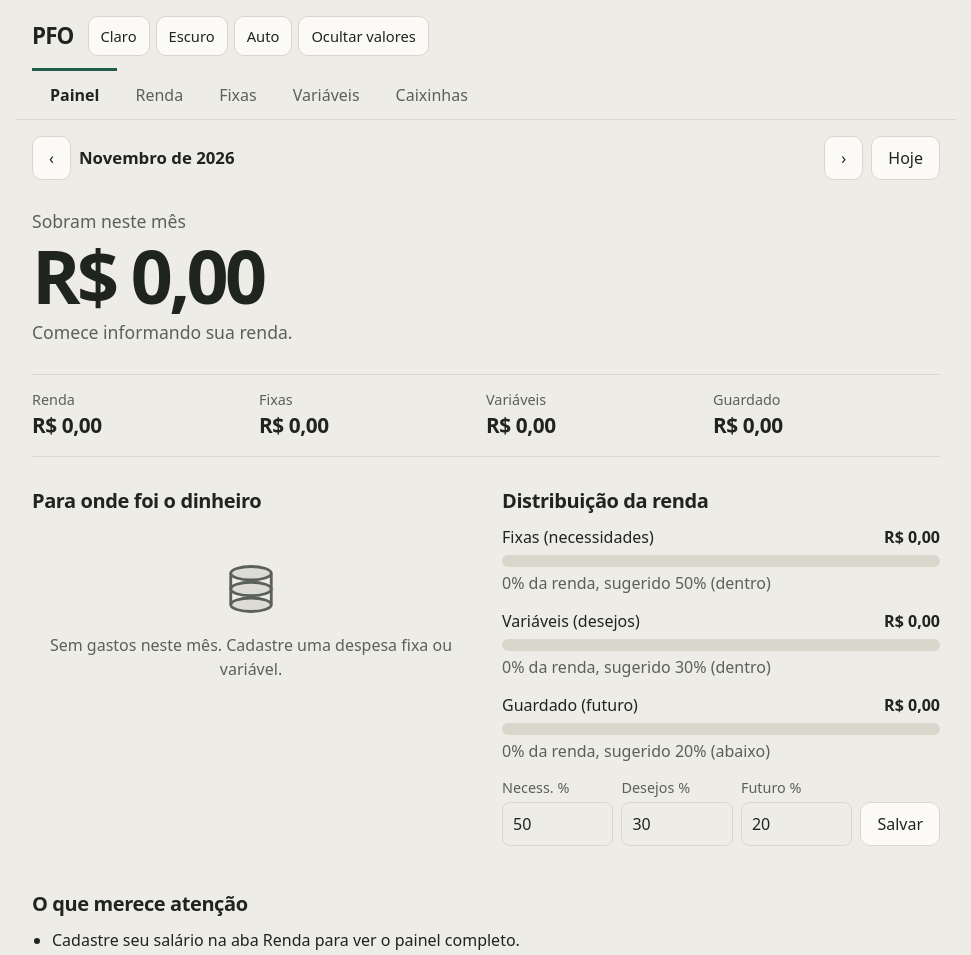
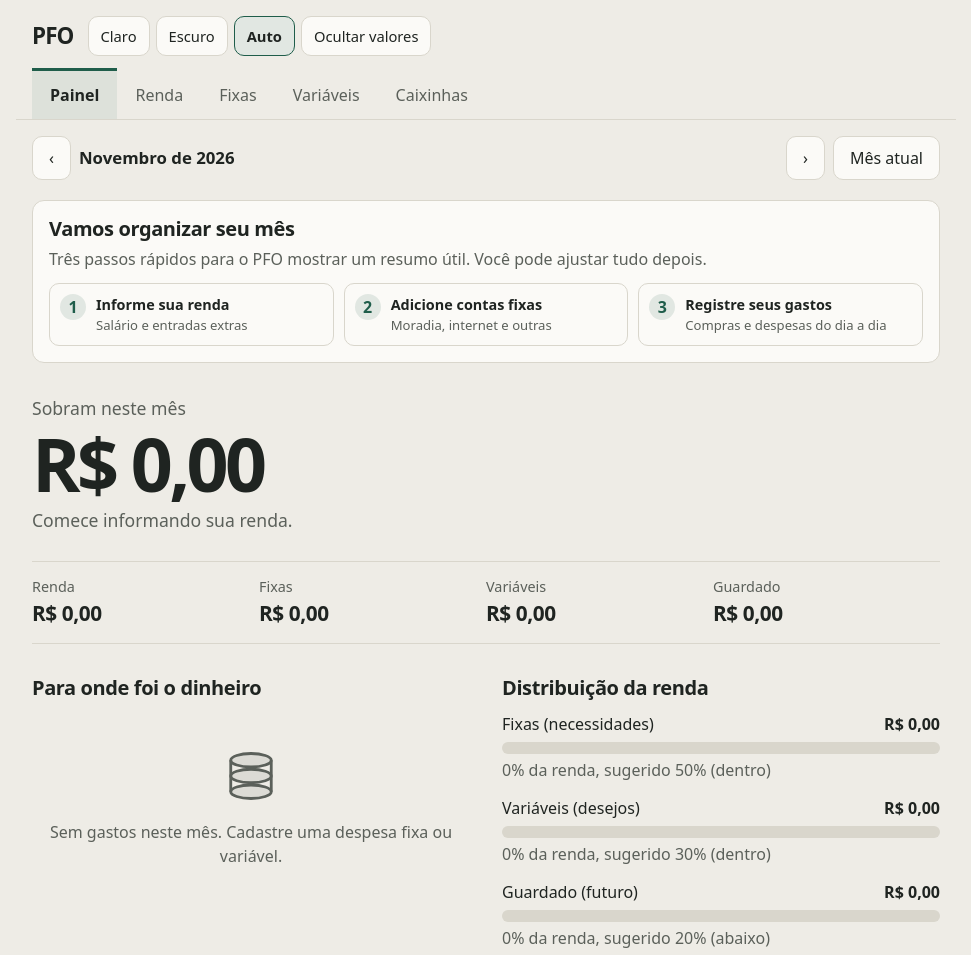
Before and after one commit to realdevboy/PFO, a plain HTML site: page index.html in a window 1280 px wide. Shown: the top 955 px of the page, without its empty margins (154-1125 px from the left). Drawn offline with Linux system fonts and the light colour scheme.

Commit message:
Melhora onboarding e usabilidade do PFO

```diff
--- a/index.html
+++ b/index.html
@@ -3,6 +3,7 @@
 <head>
 <meta charset="utf-8">
 <meta name="viewport" content="width=device-width, initial-scale=1, viewport-fit=cover">
+<meta name="theme-color" content="#eeece6">
 <title>PFO — organização financeira</title>
 <style>
 :root{color-scheme:light dark;--bg:#eeece6;--sf:#fbfaf7;--ink:#1f2421;--mut:#5b605a;--ln:#d9d6cc;--ac:#1f5d4a;--on:#fff;--ok:#1f6b4f;--warn:#965a0a;--bad:#a63a2b;--r:12px}
@@ -25,13 +26,17 @@ body.private .n,body.private .big,body.private .stats strong,body.private .goal
 .calc-result{display:grid;grid-template-columns:repeat(auto-fit,minmax(150px,1fr));gap:12px;margin-top:10px}.calc-result div{padding:12px;border:1px solid var(--ln);border-radius:8px}.calc-result span{display:block;color:var(--mut);font-size:.88rem}.calc-result strong{font-variant-numeric:tabular-nums}
 nav{position:fixed;left:0;right:0;bottom:0;display:flex;background:var(--sf);border-top:1px solid var(--ln);padding-bottom:env(safe-area-inset-bottom);z-index:5}
 nav a{flex:1;text-align:center;padding:14px 2px;min-height:48px;color:var(--mut);text-decoration:none;font-size:.88rem;border-top:3px solid transparent}
-nav a[aria-current=page]{color:var(--ink);font-weight:600;border-top-color:var(--ac)}
+nav a[aria-current=page]{color:var(--ink);font-weight:600;border-top-color:var(--ac);background:color-mix(in srgb,var(--ac) 8%,transparent)}
 @media(min-width:760px){nav{position:static;max-width:940px;margin:8px auto 0;border:0;border-bottom:1px solid var(--ln);background:none;padding:0 16px}nav a{flex:none;padding:12px 18px;font-size:1rem}body{padding-bottom:24px}}
-@media(max-width:520px){header .w{align-items:flex-start;flex-direction:column;gap:8px}.brandset{align-items:flex-start;flex-direction:column;gap:8px}.toptools .btn{padding:0 8px}}
+@media(max-width:520px){header .w{align-items:flex-start;flex-direction:column;gap:8px}.brandset{align-items:flex-start;flex-direction:column;gap:8px}.toptools .btn{padding:0 8px}.startsteps{grid-template-columns:1fr}}
 main{padding-top:16px;padding-bottom:16px}
 .mbar{display:flex;align-items:center;gap:8px;margin-bottom:20px}.mbar strong{flex:1;font-size:1.05rem}
-.btn{font:inherit;min-height:44px;padding:0 16px;border-radius:10px;border:1px solid var(--ln);background:var(--sf);color:var(--ink);cursor:pointer;transition:transform .1s}
+.btn{font:inherit;min-height:44px;padding:0 16px;border-radius:10px;border:1px solid var(--ln);background:var(--sf);color:var(--ink);cursor:pointer;touch-action:manipulation;transition:transform .1s,border-color .15s,background-color .15s}
+.btn:hover{border-color:var(--ac)}
 .btn:active{transform:scale(.97)}.btn.pri{background:var(--ac);color:var(--on);border-color:var(--ac);font-weight:600}.btn.sm{min-height:40px;padding:0 12px;font-size:.92rem}.btn.dan{color:var(--bad)}
+.toptools button[aria-pressed=true]{border-color:var(--ac);background:color-mix(in srgb,var(--ac) 12%,var(--sf));color:var(--ink);font-weight:600}
+.start{padding:16px;margin:0 0 24px;background:var(--sf);border:1px solid var(--ln);border-radius:var(--r)}.start h2{margin-bottom:6px}.start p{color:var(--mut)}.startsteps{display:grid;grid-template-columns:repeat(3,1fr);gap:10px;margin-top:12px}.startstep{display:flex;gap:10px;align-items:flex-start;padding:10px;border:1px solid var(--ln);border-radius:10px;color:var(--ink);text-decoration:none}.startstep:hover{border-color:var(--ac)}.startstep b{display:grid;place-items:center;flex:none;width:26px;height:26px;border-radius:50%;background:color-mix(in srgb,var(--ac) 12%,var(--sf));color:var(--ac)}.startstep span{font-size:.9rem}.startstep small{display:block;color:var(--mut);font-size:.82rem}
+.recurrence-fields[hidden]{display:none}
 .hero{padding:8px 0 28px}.hero p{font-size:1.1rem;color:var(--mut)}
 .big{font-size:clamp(2.6rem,11vw,4.6rem);font-weight:600;letter-spacing:-.05em;line-height:1.02;font-variant-numeric:tabular-nums;margin:4px 0 6px}
 .big.neg{color:var(--bad)}
@@ -70,7 +75,7 @@ footer{border-top:1px solid var(--ln);padding:20px 0 8px;font-size:.9rem;color:v
 </head>
 <body>
 <a class="skip" href="#main">Pular para o conteúdo</a>
-<header><div class="w"><div class="brandset"><span class="brand">PFO</span><div class="toptools" role="group" aria-label="Tema e privacidade"><button class="btn sm" type="button" data-theme-choice="light" aria-label="Ativar tema claro">Claro</button><button class="btn sm" type="button" data-theme-choice="dark" aria-label="Ativar tema escuro">Escuro</button><button class="btn sm" type="button" data-theme-choice="auto" aria-label="Usar tema do dispositivo">Auto</button><button class="btn sm" type="button" id="privacy-toggle" aria-pressed="false">Ocultar valores</button></div></div><span class="mut" id="warn" role="status"></span></div></header>
+<header><div class="w"><div class="brandset"><h1 class="brand" translate="no">PFO</h1><div class="toptools" role="group" aria-label="Tema e privacidade"><button class="btn sm" type="button" data-theme-choice="light" aria-label="Ativar tema claro">Claro</button><button class="btn sm" type="button" data-theme-choice="dark" aria-label="Ativar tema escuro">Escuro</button><button class="btn sm" type="button" data-theme-choice="auto" aria-label="Usar tema do dispositivo">Auto</button><button class="btn sm" type="button" id="privacy-toggle" aria-pressed="false">Ocultar valores</button></div></div><span class="mut" id="warn" role="status"></span></div></header>
 <nav aria-label="Seções"><a href="#painel">Painel</a><a href="#renda">Renda</a><a href="#fixas">Fixas</a><a href="#variaveis">Variáveis</a><a href="#caixinhas">Caixinhas</a></nav>
 <div class="w"><main id="main" tabindex="-1"></main>
 <footer>
@@ -124,10 +129,10 @@ const money=(n,l,v)=>fld(n,l,v===undefined?"":val(v),'inputmode="decimal" autoco
 const acts=(k,id)=>`<button class="btn sm" data-act="edit" data-k="${k}" data-id="${id}">Editar</button><button class="btn sm dan" data-act="del" data-k="${k}" data-id="${id}">Excluir</button>`;
 const fbtn=k=>`<div class="fa"><button class="btn pri">${ui.edit&&ui.edit.k===k?"Salvar alterações":"Adicionar"}</button>${ui.edit&&ui.edit.k===k?'<button type="button" class="btn" data-act="cancel">Cancelar</button>':""}</div>`;
 const ed=k=>ui.edit&&ui.edit.k===k?S[k].find(x=>x.id===ui.edit.id):null;
-const mbar=()=>`<div class="mbar"><button class="btn" data-act="mo" data-n="-1" aria-label="Mês anterior">‹</button><strong>${ml(ui.m)}</strong><button class="btn" data-act="mo" data-n="1" aria-label="Próximo mês">›</button><button class="btn" data-act="mo" data-n="0">Hoje</button></div>`;
+const mbar=()=>`<div class="mbar"><button class="btn" data-act="mo" data-n="-1" aria-label="Mês anterior">‹</button><strong>${ml(ui.m)}</strong><button class="btn" data-act="mo" data-n="1" aria-label="Próximo mês">›</button><button class="btn" data-act="mo" data-n="0">Mês atual</button></div>`;
 const dueTag=(f,m)=>{if(f.paid&&f.paid[m])return'<span class="tag ok">Pago</span>';if(m<ym(T))return'<span class="tag bad">Em aberto</span>';if(m>ym(T))return"";const d=f.day-T.getDate();return d<0?'<span class="tag bad">Atrasada</span>':d===0?'<span class="tag warn">Vence hoje</span>':d<=3?`<span class="tag warn">Vence em ${d} dia${d>1?"s":""}</span>`:""};
 const V={};
-V.painel=()=>{const c=calc(ui.m),sp=S.split,gasto=c.fx+c.vt,pc=c.inc?Math.round(gasto/c.inc*100):0;
+V.painel=()=>{const c=calc(ui.m),sp=S.split,gasto=c.fx+c.vt,pc=c.inc?Math.round(gasto/c.inc*100):0,onboarding=!S.sal&&!S.fixed.length&&!S.vars.length&&!S.extras.length;
 const tot=Object.values(c.cat).reduce((a,b)=>a+b,0),ents=Object.entries(c.cat).filter(e=>e[1]>0).sort((a,b)=>b[1]-a[1]);let cum=0;
 const dn=ents.map(([k,v],i)=>{const p=v/tot*100,s=`<circle r="15.9155" cx="21" cy="21" fill="none" stroke="${CC[CATS.indexOf(k)%8]||CC[7]}" stroke-width="6" stroke-dasharray="${p} ${100-p}" stroke-dashoffset="${25-cum}"/>`;cum+=p;return s}).join("");
 const dist=[["Fixas (necessidades)",c.fx,sp[0]],["Variáveis (desejos)",c.vt,sp[1]],["Guardado (futuro)",c.sv,sp[2]]].map(([l,v,t],i)=>{const r=c.inc?v/c.inc*100:0;return`<div class="dist"><div style="display:flex;justify-content:space-between;gap:8px"><span>${l}</span><strong class="n">${fmt(v)}</strong></div><div class="bar" aria-hidden="true"><i style="transform:scaleX(${Math.min(1,r/100)})"></i></div><span class="mut">${Math.round(r)}% da renda, sugerido ${t}%${i<2?(r>t?" (acima)":" (dentro)"):(r<t?" (abaixo)":" (atingido)")}</span></div>`}).join("");
@@ -137,7 +142,7 @@ if(ui.m===ym(T)){const d3=S.fixed.filter(f=>!(f.paid&&f.paid[ui.m])&&f.day>=T.ge
 if(at.length)ins.push(`${at.length} conta${at.length>1?"s":""} em atraso: ${at.map(f=>esc(f.name)).join(", ")}.`);if(d3.length)ins.push(`Vence em até 3 dias: ${d3.map(f=>esc(f.name)).join(", ")}.`)}
 if(ents[0])ins.push(`Maior categoria do mês: ${esc(ents[0][0])}, com ${Math.round(ents[0][1]/tot*100)}% dos gastos.`);
 S.goals.filter(g=>g.due&&g.cur<g.target).slice(0,2).forEach(g=>ins.push(`Para ${esc(g.name)}: ${mnth(g)}.`));
-return`${mbar()}<div class="hero"><p>${c.bal<0?"Faltam neste mês":"Sobram neste mês"}</p><div class="big${c.bal<0?" neg":""}">${fmt(Math.abs(c.bal))}</div><p>${c.inc?`Você comprometeu ${pc}% da renda de ${fmt(c.inc)}.`:"Comece informando sua renda."}</p></div>
+return`${mbar()}${onboarding?'<section class="start"><h2>Vamos organizar seu mês</h2><p>Três passos rápidos para o PFO mostrar um resumo útil. Você pode ajustar tudo depois.</p><div class="startsteps"><a class="startstep" href="#renda"><b>1</b><span><strong>Informe sua renda</strong><small>Salário e entradas extras</small></span></a><a class="startstep" href="#fixas"><b>2</b><span><strong>Adicione contas fixas</strong><small>Moradia, internet e outras</small></span></a><a class="startstep" href="#variaveis"><b>3</b><span><strong>Registre seus gastos</strong><small>Compras e despesas do dia a dia</small></span></a></div></section>':''}<div class="hero"><p>${c.bal<0?"Faltam neste mês":"Sobram neste mês"}</p><div class="big${c.bal<0?" neg":""}">${fmt(Math.abs(c.bal))}</div><p>${c.inc?`Você comprometeu ${pc}% da renda de ${fmt(c.inc)}.`:"Comece informando sua renda."}</p></div>
 <div class="stats"><div><span>Renda</span><strong>${fmt(c.inc)}</strong></div><div><span>Fixas</span><strong>${fmt(c.fx)}</strong></div><div><span>Variáveis</span><strong>${fmt(c.vt)}</strong></div><div><span>Guardado</span><strong>${fmt(c.sv)}</strong></div></div>
 <div class="two"><section><h2>Para onde foi o dinheiro</h2>${ents.length?`<div class="donut"><svg viewBox="0 0 42 42" role="img" aria-label="Gastos por categoria">${dn}<text x="21" y="22.5" text-anchor="middle" font-size="5" fill="currentColor">${fmt(tot)}</text></svg><ul class="leg">${ents.map(([k,v])=>`<li><i style="background:${CC[CATS.indexOf(k)%8]||CC[7]}"></i><span>${esc(k)}</span><strong class="n">${fmt(v)}</strong></li>`).join("")}</ul></div>`:empty("Sem gastos neste mês. Cadastre uma despesa fixa ou variável.")}</section>
 <section><h2>Distribuição da renda</h2>${dist}<form data-form="split" class="split"><label>Necess. %<input name="a" value="${sp[0]}" inputmode="numeric"></label><label>Desejos %<input name="b" value="${sp[1]}" inputmode="numeric"></label><label>Futuro %<input name="c" value="${sp[2]}" inputmode="numeric"></label><button class="btn" style="align-self:end">Salvar</button></form></section></div>
@@ -146,7 +151,7 @@ function mnth(g){const[y,mo]=g.due.split("-").map(Number),n=(y-T.getFullYear())*
 function rendaView(){const e=ed("extras"),ex=S.extras.filter(x=>x.rec||x.m===ui.m),c=calc(ui.m),b=S.benefit||{mode:"clt",monthly:null,months:12},benefitMonthly=Number.isInteger(b.monthly)?b.monthly:salaryAt(ui.m),bv=benefitValues(),history=(S.salaryHistory||[]).slice().sort((a,b)=>b.m.localeCompare(a.m));
 let html=mbar()+'<section><h2>Salário líquido</h2><p class="mut" style="margin-bottom:10px">Cada ajuste vale a partir do mês escolhido e preserva os meses anteriores.</p><form class="f" data-form="sal">'+money("amt","Valor mensal",salaryAt(ui.m)||undefined)+'<label>Válido a partir de<input type="month" name="effective" value="'+ui.m+'"><span class="err" role="alert"></span></label><div class="fa"><button class="btn pri">Salvar salário</button></div></form>';
 if(history.length)html+='<ul class="salary-schedule">'+history.map(x=>'<li><span>A partir de '+ml(x.m)+'</span><strong class="n">'+fmt(x.amt)+'</strong></li>').join("")+'</ul>';
-html+='</section><section><h2>Rendas extras</h2><form class="f" data-form="extras">'+fld("name","Origem",e?e.name:"",'placeholder="Freelance, venda…"')+money("amt","Valor por ocorrência",e?e.amt:undefined)+'<label><span style="display:block;min-height:44px;padding-top:12px"><input type="checkbox" name="rec"'+(e&&e.rec?" checked":"")+'>Recorrente</span></label>'+sel("freq","A cada",[["day","Dia(s)"],["week","Semana(s)"],["month","Mês(es)"],["year","Ano(s)"]],e?e.freq||"month":"month")+fld("every","Intervalo",e?e.every||1:1,'type="number" min="1" step="1"')+fld("start","Data de início",e?e.start||e.m+"-01":ui.m+"-01",'type="date"')+fbtn("extras")+'</form>';
+html+='</section><section><h2>Rendas extras</h2><form class="f" data-form="extras">'+fld("name","Origem",e?e.name:"",'placeholder="Freelance, venda…"')+money("amt","Valor por ocorrência",e?e.amt:undefined)+'<label><span style="display:block;min-height:44px;padding-top:12px"><input type="checkbox" name="rec"'+(e&&e.rec?" checked":"")+'>Recorrente</span></label>'+'<div class="recurrence-fields"'+(e&&e.rec?"":" hidden")+'>'+sel("freq","A cada",[["day","Dia(s)"],["week","Semana(s)"],["month","Mês(es)"],["year","Ano(s)"]],e?e.freq||"month":"month")+fld("every","Intervalo",e?e.every||1:1,'type="number" min="1" step="1"')+'</div>'+fld("start","Data de início",e?e.start||e.m+"-01":ui.m+"-01",'type="date"')+fbtn("extras")+'</form>';
 html+=ex.length?'<ul class="list">'+ex.map(x=>'<li><span class="t">'+esc(x.name)+'</span><span class="s">'+esc(recurrenceLabel(x))+(x.rec?' · desde '+dfmt(x.start||x.m+"-01"):"")+'</span><span class="a"><strong class="n">'+fmt(extraAmount(x,ui.m))+'</strong>'+acts("extras",x.id)+'</span></li>').join("")+'</ul>':empty("Nenhuma renda extra prevista neste mês.");
 html+='<p class="salary-total" style="margin-top:16px"><strong>Renda total de '+ml(ui.m)+': '+fmt(c.inc)+'</strong></p></section>';
 html+='<section><h2>Calculadora de 13º e férias</h2><p class="mut" style="margin-bottom:10px">Estimativa bruta para CLT ou reserva equivalente para PJ.</p><form class="f" id="benefit-form"><label>Perfil<select name="mode"><option value="clt"'+(b.mode==="clt"?" selected":"")+'>CLT</option><option value="pj"'+(b.mode==="pj"?" selected":"")+'>PJ</option></select></label>'+money("monthly","Remuneração mensal",benefitMonthly||undefined)+'<label>Meses considerados no ano<input name="months" type="number" min="0" max="12" step="1" value="'+Number(b.months??12)+'"></label></form><div class="calc-result" id="benefit-result">'+benefitMarkup(b,bv)+'</div><p class="mut" id="benefit-note" style="margin-top:10px;font-size:.85rem">'+(b.mode==="pj"?"Para PJ, os valores são uma sugestão de reserva financeira; não representam benefício trabalhista automático.":"Estimativa simplificada: 1/12 da remuneração por mês considerado e adicional de 1/3 nas férias. Não inclui variáveis, descontos, encargos ou particularidades contratuais.")+'</p></section>';
@@ -167,7 +172,7 @@ return`<article class="goal" style="--gc:${g.color}"><div class="gh">${ill(g.typ
 <p>${done?'<span class="tag ok"><svg width="14" height="14" viewBox="0 0 16 16" aria-hidden="true" fill="none" stroke="currentColor" stroke-width="2.5" stroke-linecap="round"><path d="M3 8.5l3.2 3L13 4.5"/></svg> Meta concluída</span>':`${p}% guardado, faltam ${fmt(g.target-g.cur)}`}</p>${g.due&&!done?`<p class="mut">${mnth(g)}</p>`:""}
 <form class="mov" data-form="mov" data-id="${g.id}"><label class="sr" for="m${g.id}">Valor da movimentação</label><input id="m${g.id}" name="amt" inputmode="decimal" placeholder="Valor" autocomplete="off"><button class="btn pri sm" value="in">Depositar</button><button class="btn sm" value="out">Retirar</button></form><span class="err" role="alert" id="e${g.id}"></span>
 <div class="fa" style="margin-bottom:8px">${acts("goals",g.id)}</div><details><summary>Histórico</summary><ul class="list">${g.hist.slice().reverse().slice(0,8).map(h=>`<li><span class="s">${dfmt(h.d)}, ${esc(h.n||(h.amt>0?"Depósito":"Retirada"))}</span><span class="n ${h.amt<0?"tag bad":""}">${fmt(h.amt)}</span></li>`).join("")}</ul></details></article>`}).join("")}</div>`:empty("Crie sua primeira caixinha: reserva, viagem, casa, estudos…")}</section>`};
-function bars(){$$(".bar i[data-id]").forEach(el=>{const id=el.dataset.id,p=+el.dataset.p,prev=bars.m[id]||0;el.style.transform=`scaleX(${prev})`;el.getBoundingClientRect();requestAnimationFrame(()=>el.style.transform=`scaleX(${p})`);bars.m[id]=p})}bars.m={};
+function bars(){$$(".bar i[data-id]").forEach(el=>{const id=el.dataset.id,p=+el.dataset.p,prev=bars.m[id]??0;el.style.transform=`scaleX(${prev})`;requestAnimationFrame(()=>{if(el.isConnected)el.style.transform=`scaleX(${p})`});bars.m[id]=p})}bars.m={};
 function render(){const m=$("#main");m.innerHTML=V[ui.v]();$$("nav a").forEach(a=>a.getAttribute("href")==="#"+ui.v?a.setAttribute("aria-current","page"):a.removeAttribute("aria-current"));bars();document.title="PFO: "+ui.v;
 const f=ui.focus||(ui.edit&&"[data-form] input,[data-form] select");ui.focus=null;if(f){const x=$(f,m);if(x)x.focus()}}
 const mainEl=$("#main");
@@ -177,10 +182,10 @@ else if(a==="edit"){ui.edit={k,id};render()}else if(a==="cancel"){ui.edit=null;r
 else if(a==="del")del(k,id,"Item excluído");
 else if(a==="pay"){const f=S.fixed.find(x=>x.id===id);f.paid=f.paid||{};f.paid[ui.m]=!f.paid[ui.m];commit()}});
 mainEl.addEventListener("input",e=>{if(e.target.closest("#benefit-form")){updateBenefits();return}if(e.target.id==="q"){ui.q=e.target.value;const p=e.target.selectionStart;ui.focus="#q";render();$("#q").setSelectionRange(p,p)}});
-mainEl.addEventListener("change",e=>{if(e.target.id==="fc"){ui.fc=e.target.value;render()}else if(e.target.closest("#benefit-form"))updateBenefits()});
+mainEl.addEventListener("change",e=>{if(e.target.name==="rec"){const fields=e.target.form.querySelector(".recurrence-fields");if(fields)fields.hidden=!e.target.checked}else if(e.target.id==="fc"){ui.fc=e.target.value;render()}else if(e.target.closest("#benefit-form"))updateBenefits()});
 document.addEventListener("keydown",e=>{if(e.key==="Escape"&&ui.edit){ui.edit=null;render()}});
 function updateBenefits(){const f=$("#benefit-form");if(!f)return;const cents=pm(f.elements.monthly.value),months=Math.max(0,Math.min(12,Math.trunc(Number(f.elements.months.value)||0)));S.benefit={mode:f.elements.mode.value,monthly:Number.isNaN(cents)?0:cents,months};$("#benefit-result").innerHTML=benefitMarkup(S.benefit,benefitValues());$("#benefit-note").textContent=S.benefit.mode==="pj"?"Para PJ, os valores são uma sugestão de reserva financeira; não representam benefício trabalhista automático.":"Estimativa simplificada: 1/12 da remuneração por mês considerado e adicional de 1/3 nas férias. Não inclui variáveis, descontos, encargos ou particularidades contratuais.";save()}
-function applyTheme(theme){if(theme==="auto")document.documentElement.removeAttribute("data-theme");else document.documentElement.dataset.theme=theme;try{localStorage.setItem("pfo.theme",theme)}catch(e){}$$("[data-theme-choice]").forEach(b=>b.setAttribute("aria-pressed",String(b.dataset.themeChoice===theme)))}
+function applyTheme(theme){if(theme==="auto")document.documentElement.removeAttribute("data-theme");else document.documentElement.dataset.theme=theme;const dark=theme==="dark"||(theme==="auto"&&matchMedia("(prefers-color-scheme: dark)").matches),meta=document.querySelector('meta[name="theme-color"]');if(meta)meta.content=dark?"#161815":"#eeece6";try{localStorage.setItem("pfo.theme",theme)}catch(e){}$$("[data-theme-choice]").forEach(b=>b.setAttribute("aria-pressed",String(b.dataset.themeChoice===theme)))}
 function applyPrivacy(hidden){document.body.classList.toggle("private",hidden);const b=$("#privacy-toggle");b.setAttribute("aria-pressed",String(hidden));b.textContent=hidden?"Mostrar valores":"Ocultar valores";try{localStorage.setItem("pfo.private",hidden?"1":"0")}catch(e){}}
 try{applyTheme(localStorage.getItem("pfo.theme")||"auto");applyPrivacy(localStorage.getItem("pfo.private")==="1")}catch(e){applyTheme("auto");applyPrivacy(false)}
 document.addEventListener("click",e=>{const t=e.target.closest("[data-theme-choice]");if(t)applyTheme(t.dataset.themeChoice);if(e.target.closest("#privacy-toggle"))applyPrivacy(!document.body.classList.contains("private"))});
```
